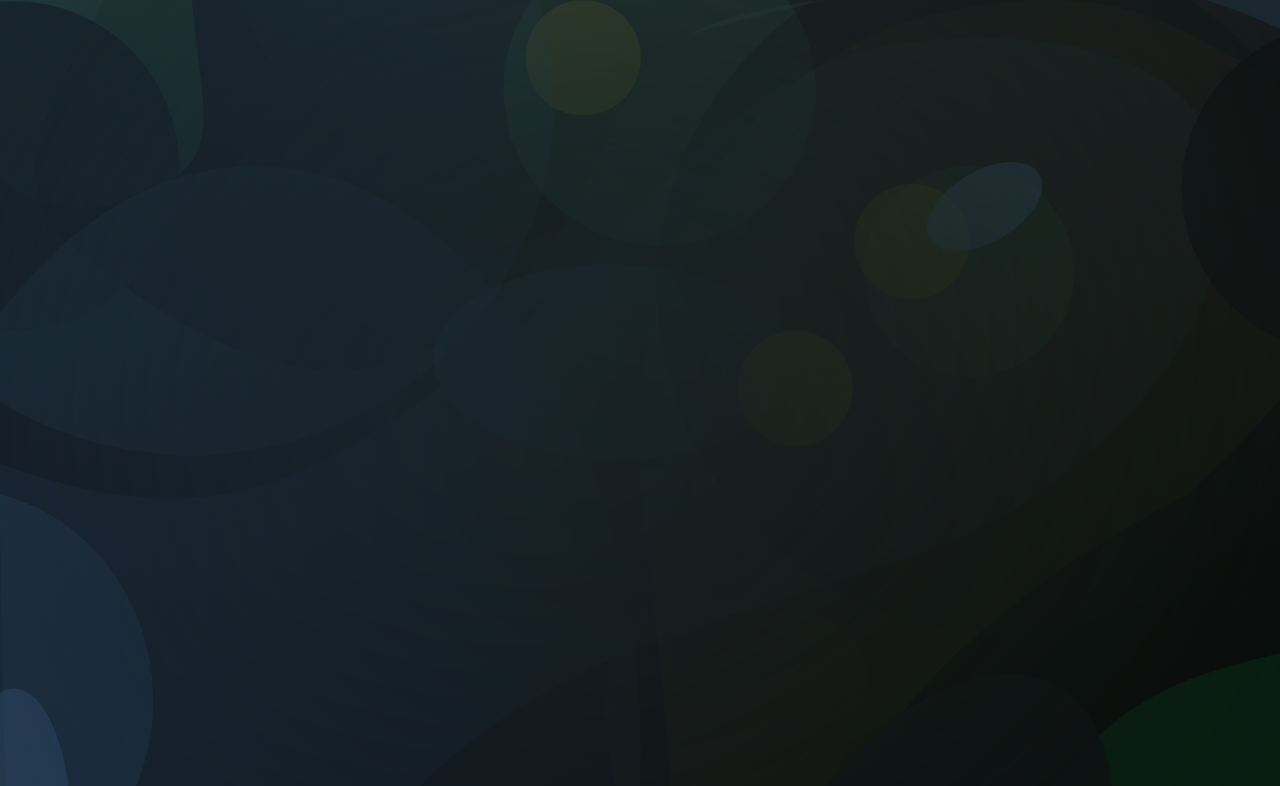
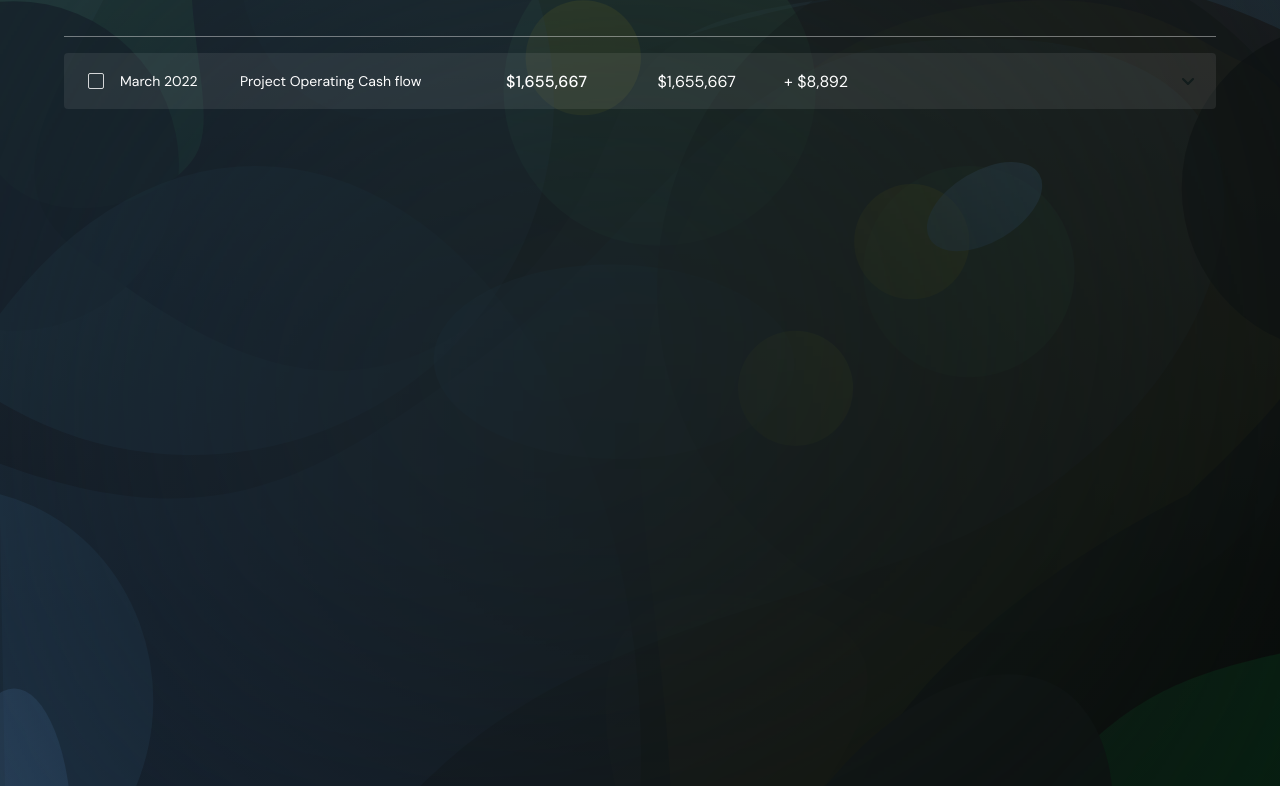
Before and after one commit to Gagandeep39/blur-ui-widgets, a plain HTML site: page index.html in a window 1280 px wide. Shown: the part 104-890 px from the top of the page. Drawn offline with Linux system fonts and the light colour scheme.

Commit message:
Added table row - inprogress

```diff
--- a/index.html
+++ b/index.html
@@ -39,5 +39,18 @@
 
       <div class="fullscreen-icon"></div>
     </nav>
+
+    <div class="container">
+      <hr />
+      <div class="row-closed">
+        <img src="./assets/checkbox-empty.svg" class="checkbox" alt="" />
+        <div class="date">March 2022</div>
+        <div class="site-data">Project Operating Cash flow</div>
+        <div class="actual">$1,655,667</div>
+        <div class="modeled">$1,655,667</div>
+        <div class="delta">+ $8,892</div>
+        <img src="./assets/arrow-down.svg" class="arrow-up" alt="" />
+      </div>
+    </div>
   </body>
 </html>
--- a/style.css
+++ b/style.css
@@ -40,7 +40,7 @@ p {
   flex-direction: row;
   justify-content: center;
   align-items: center;
-  padding: 0px 24px 0px 16px;
+  padding: 0px 24px 0px 24px;
 
   position: fixed;
   width: 784px;
@@ -240,3 +240,186 @@ p {
   margin: 0px 16px;
   margin-right: 0;
 }
+
+.container {
+  position: absolute;
+  left: 64px;
+  right: 64px;
+  top: 140px;
+  height: 200px;
+  /* background: red;
+  opacity: 0.2; */
+}
+
+hr {
+  /* Emphasis/Low (40%) */
+  border: none;
+  border-top: 1px solid rgba(255, 255, 255, 0.4);
+  /* T be removed */
+  margin-bottom: 16px;
+}
+
+.row-closed {
+  /* Table */
+
+  position: absolute;
+  width: 100%;
+  height: 56px;
+
+  /* Layers/Lvl 2 (8%) */
+
+  background: rgba(255, 255, 255, 0.08);
+  border-radius: 4px;
+}
+
+.row-closed > .checkbox {
+  position: absolute;
+  width: 24px;
+  height: 24px;
+  left: 20px;
+  top: 16px;
+}
+
+.row-closed > .date {
+  /* Field 1 */
+
+  position: absolute;
+  width: 78px;
+  height: 18px;
+  left: 56px;
+  top: 19px;
+
+  /* Body/02/Regular */
+
+  font-family: DM Sans;
+  font-style: normal;
+  font-weight: normal;
+  font-size: 14px;
+  line-height: 18px;
+  display: flex;
+  align-items: flex-end;
+
+  /* Emphasis/High (100%) */
+
+  color: #ffffff;
+}
+
+.row-closed > .site-data {
+  /* Field 3 */
+
+  position: absolute;
+  width: 191px;
+  height: 18px;
+  left: 176px;
+  top: 19px;
+
+  /* Body/02/Regular */
+
+  font-family: DM Sans;
+  font-style: normal;
+  font-weight: normal;
+  font-size: 14px;
+  line-height: 18px;
+  display: flex;
+  align-items: flex-end;
+
+  /* Emphasis/High (100%) */
+
+  color: #ffffff;
+}
+
+.row-closed > .actual {
+  /* Field 6 */
+
+  position: absolute;
+  width: 86px;
+  height: 21px;
+  left: 442px;
+  top: 18px;
+
+  /* Sub title/02/Medium */
+
+  font-family: DM Sans;
+  font-style: normal;
+  font-weight: 500;
+  font-size: 16px;
+  line-height: 21px;
+  /* identical to box height */
+
+  display: flex;
+  align-items: flex-end;
+  text-align: right;
+  letter-spacing: 0.25px;
+
+  /* Emphasis/High (100%) */
+
+  color: #ffffff;
+}
+
+.row-closed > .modeled {
+  /* Title */
+
+  position: absolute;
+  width: 82px;
+  height: 21px;
+  left: 590px;
+  top: 18px;
+
+  /* Sub title/02/Regular */
+
+  font-family: DM Sans;
+  font-style: normal;
+  font-weight: normal;
+  font-size: 16px;
+  line-height: 21px;
+  /* identical to box height */
+
+  text-align: right;
+  letter-spacing: 0.1px;
+
+  /* Emphasis/High (100%) */
+
+  color: #ffffff;
+}
+
+.row-closed > .delta {
+  /* Title */
+
+  position: absolute;
+  width: 69px;
+  height: 21px;
+  left: 715px;
+  top: 18px;
+
+  /* Sub title/02/Regular */
+
+  font-family: DM Sans;
+  font-style: normal;
+  font-weight: normal;
+  font-size: 16px;
+  line-height: 21px;
+  /* identical to box height */
+
+  text-align: right;
+  letter-spacing: 0.1px;
+
+  /* Emphasis/High (100%) */
+
+  color: #ffffff;
+}
+
+.row-closed > .arrow-up {
+  /* Vector (Stroke) */
+
+  position: absolute;
+  right: 20px;
+  top: 20px;
+  /* left: 12.5%;
+  right: 12.5%;
+  top: 25%;
+  bottom: 31.25%; */
+
+  /* Emphasis/High (100%) */
+
+  fill: #ffffff;
+}
```
Also changed, not shown: assets/checkbox-empty.svg (added).
